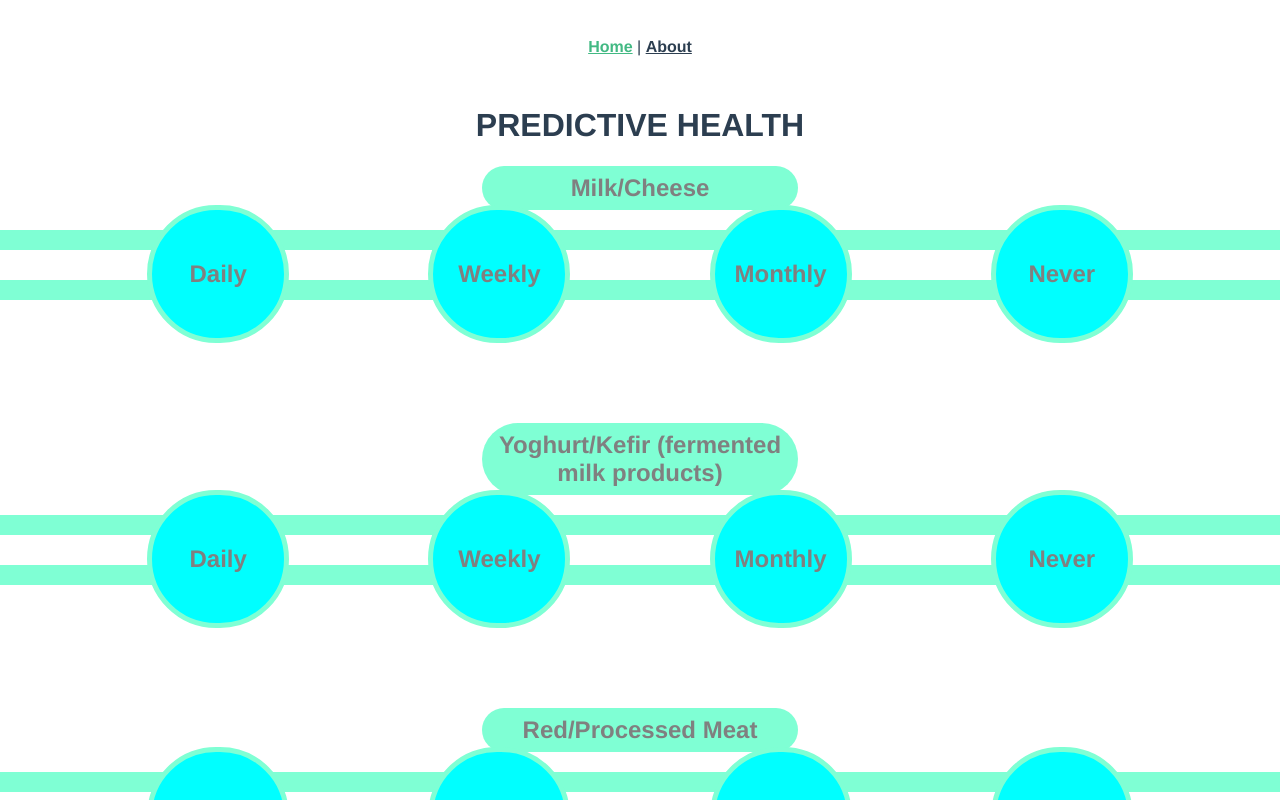
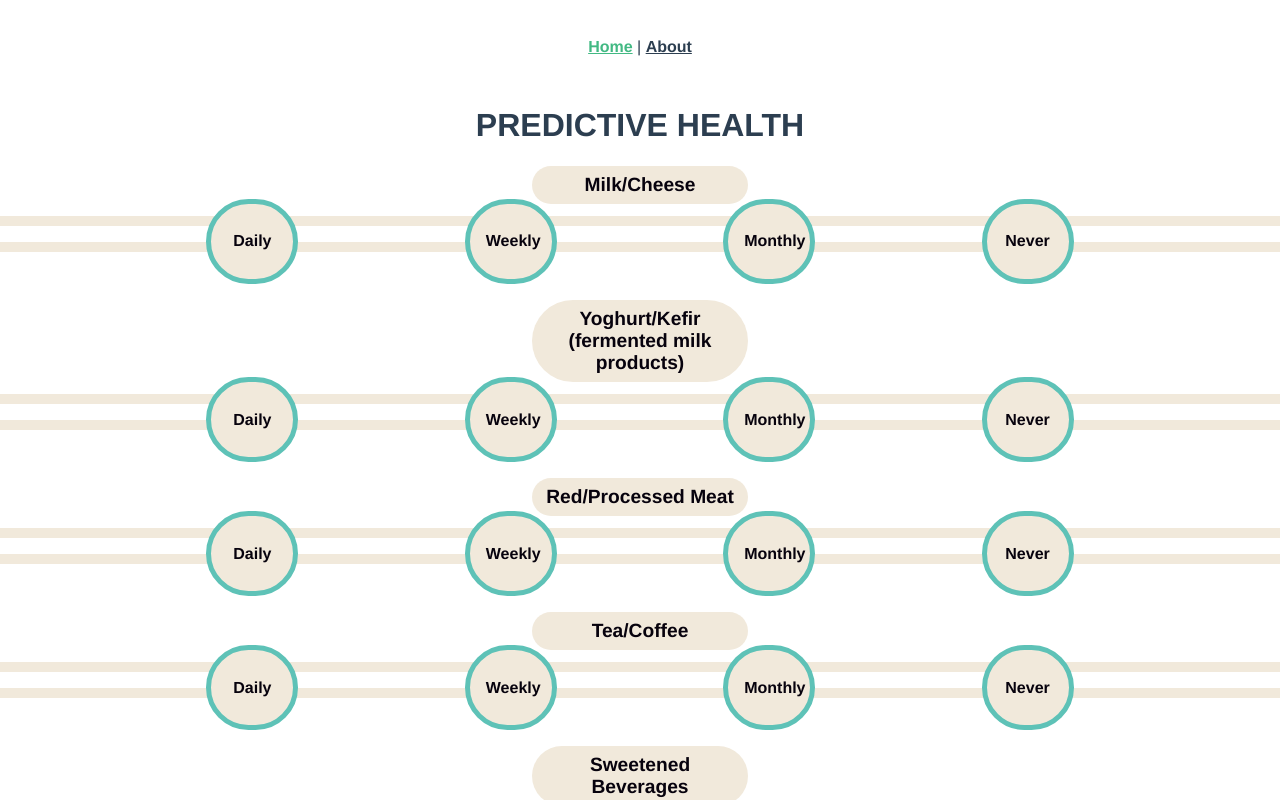
Before and after one commit to Humakt83/predictive-health, a Vue app in the folder frontend-client/: page /#/ in a window 1280 px wide. Shown: the top 800 px of the page. Built offline with nearby package versions, Linux system fonts and the light colour scheme.

Commit message:
Some quick style changes

```diff
--- a/frontend-client/src/components/AnswerOption.vue
+++ b/frontend-client/src/components/AnswerOption.vue
@@ -1,5 +1,5 @@
 <template>
-  <div>
+  <div class="section-container">
     <h2>{{section}}</h2>
     <div class="options-container">
       <div class="option" :class="{'option--selected': option === selectedOption}" v-for="option in options" v-bind:key="option" @click="selectOption(option)">
@@ -34,20 +34,25 @@ export default {
 
 <style scoped lang="scss">
 
-$option-width: 100px;
-$color: gray;
-$color2: aqua;
-$color3: aquamarine;
+$option-width: 50px;
+$color: #07020d;
+$color2: #5ec2b7;
+$color3: #f1e9db;
 
+.section-container {
+  max-width: 1200px;
+  margin: auto;
+}
 
 h2 {
   color: $color;
   background-color: $color3;
   padding: 0.5rem;
   border-radius: 90px;
-  width: 300px;
+  width: 200px;
   margin: auto;
   margin-bottom: -5px;
+  font-size: 1.2rem;
 }
 
 .options-container {
@@ -55,7 +60,7 @@ h2 {
   color: $color;
   flex-direction: row;
   justify-content: space-evenly;
-  margin-bottom: 5rem;
+  margin-bottom: 1rem;
   &:before {
     content: '';
     background-color: $color3;
@@ -63,7 +68,7 @@ h2 {
     height: $option-width / 5;
     width: 100%;
     z-index: 0;
-    margin-top: $option-width / 4;
+    margin-top: $option-width / 3;
   }
   &:after {
     content: '';
@@ -72,34 +77,34 @@ h2 {
     height: $option-width / 5;
     width: 100%;
     z-index: 0;
-    margin-top: $option-width - ($option-width / 4);
+    margin-top: $option-width - ($option-width / 7);
   }
   .option {
     z-index: 5;
-    font-size: 1.5rem;
+    font-size: 1rem;
     border-radius: 90px;
-    border: 5px solid $color3;
+    border: 5px solid $color2;
     font-weight: bolder;
     padding: 0 1rem;
-    background-color: $color2;
+    background-color: $color3;
     width: $option-width;
     position: relative;
     cursor: pointer;
     &:before {
       content: '';
       display: block;
-      padding-top: $option-width / 2;
+      padding-top: $option-width / 1.75;
     }
     &:after {
       content: '';
       display: block;
-      padding-bottom: $option-width / 2;
+      padding-bottom: $option-width / 1.75;
     }
     &:hover {
       background-color: $color3;
     }
     &.option--selected {
-      background-color: $color3;
+      background-color: $color2;
     }
   }
 }
```
